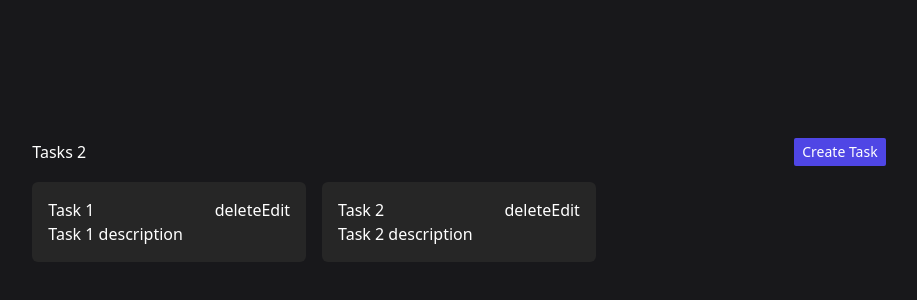
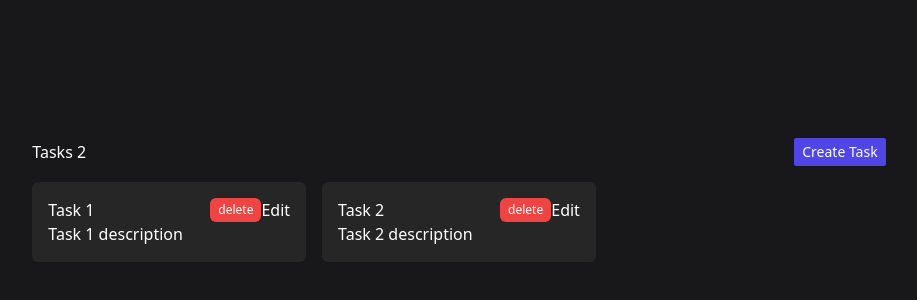
Before and after one commit to dgutierrez21/redux-rtk-crud-app, a React (Vite) app: page / in a window 1280 px wide. Shown: the part 208-508 px from the top of the page, without its empty margins (181-1098 px from the left). Built offline with nearby package versions, Linux system fonts and the light colour scheme.

Commit message:
add styles to the delete button

```diff
--- a/src/components/TaskList.tsx
+++ b/src/components/TaskList.tsx
@@ -31,8 +31,13 @@ const TaskList = () => {
             <header className="flex justify-between">
               <h3>{title}</h3>
 
-              <div>
-                <button onClick={() => handleDelete(id)}>delete</button>
+              <div className="flex">
+                <button
+                  onClick={() => handleDelete(id)}
+                  className="self-center rounded-md bg-red-500 px-2 py-1 text-xs"
+                >
+                  delete
+                </button>
                 <Link to={`edit-task/${id}`}>Edit</Link>
               </div>
             </header>
```
